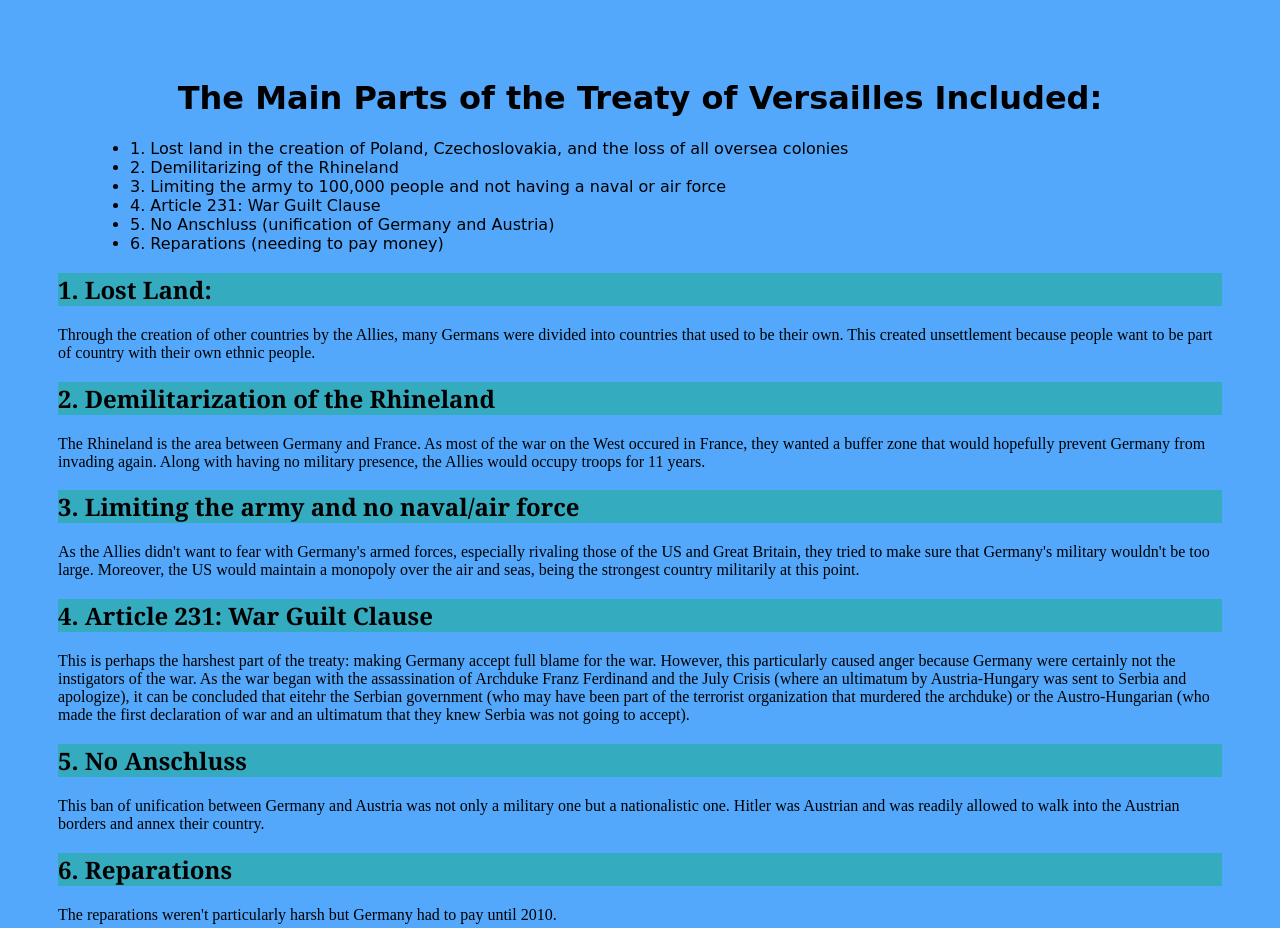
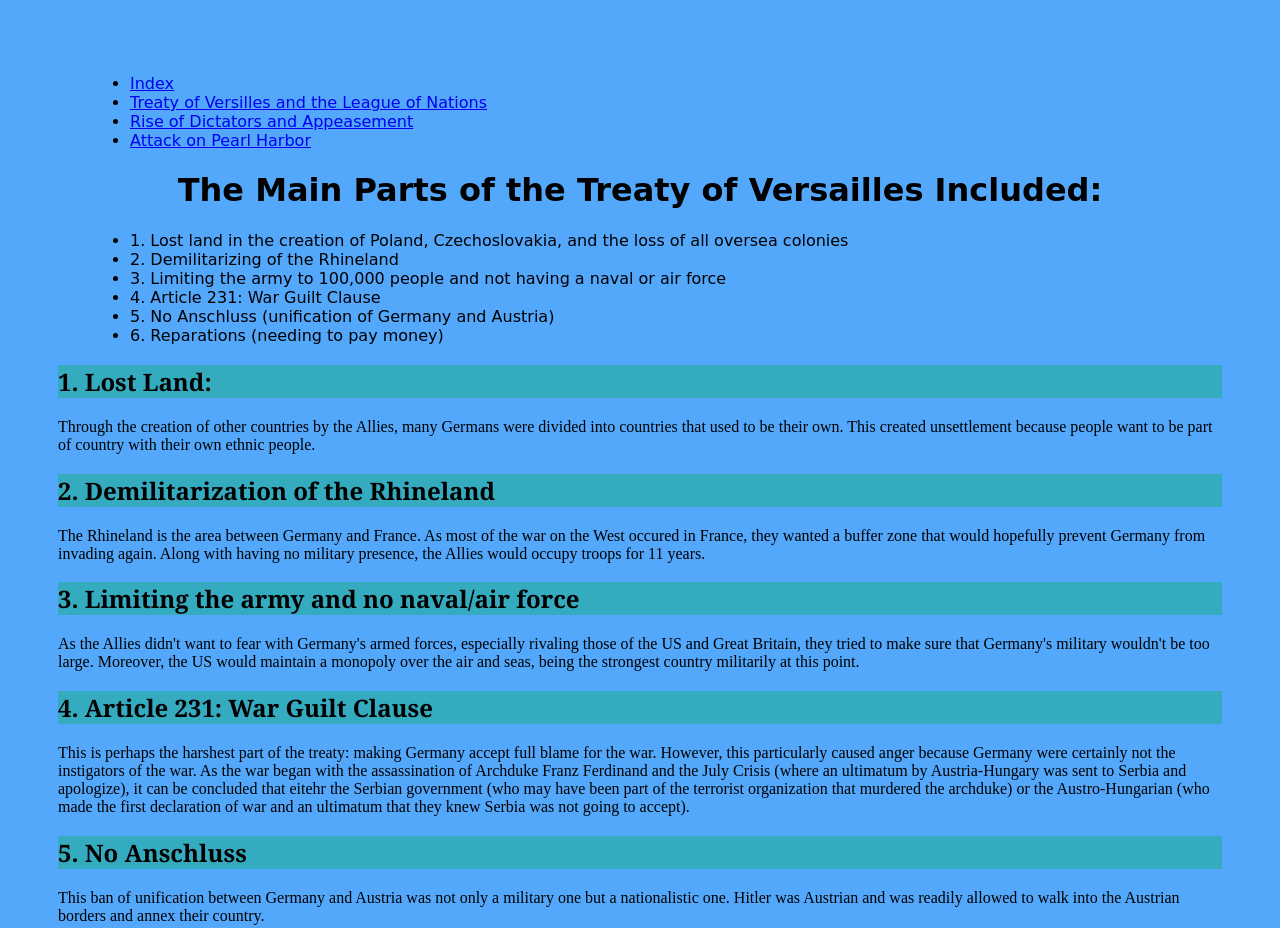
Before and after one commit to stuycs-gh-classrooms/10-web-bhu60, a plain HTML site: page site/p0.html in a window 1280 px wide. Shown: the top 928 px of the page. Drawn offline with Linux system fonts and the light colour scheme.

Commit message:
Update p0.html

```diff
--- a/site/p0.html
+++ b/site/p0.html
@@ -9,6 +9,21 @@
   </head>
 
   <body>
+    <nav>
+        <ul>
+            <li>
+              <a class="opentab" href="index.html">Index</a>
+            </li>
+            <li>
+              <a class="navigation" href="p0.html">Treaty of Versilles and the League of Nations</a>
+            </li>
+            <li>
+              <a class="navigation" href="p1.html">Rise of Dictators and Appeasement</a>
+            </li>
+            <li>
+              <a class="navigation" href="p2.html">Attack on Pearl Harbor</a>
+            </li>
+    </nav>
     <h1>The Main Parts of the Treaty of Versailles Included:</h1>
       <ul>
         <li>1. Lost land in the creation of Poland, Czechoslovakia, and the loss of all oversea colonies</li>
```
